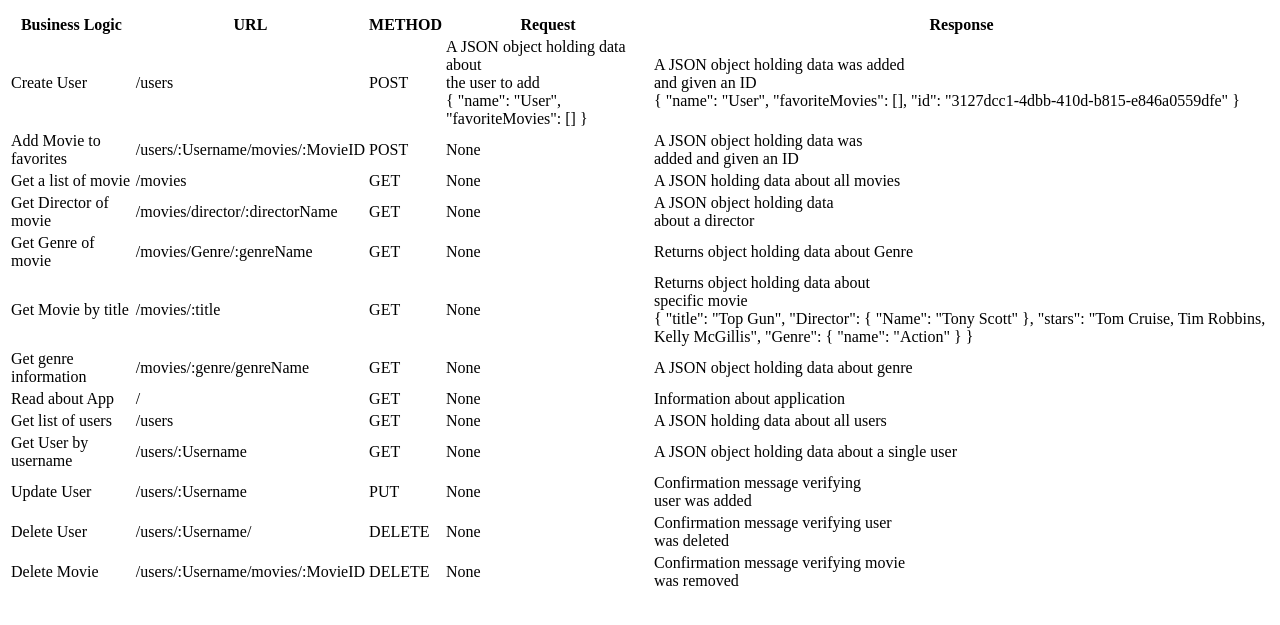
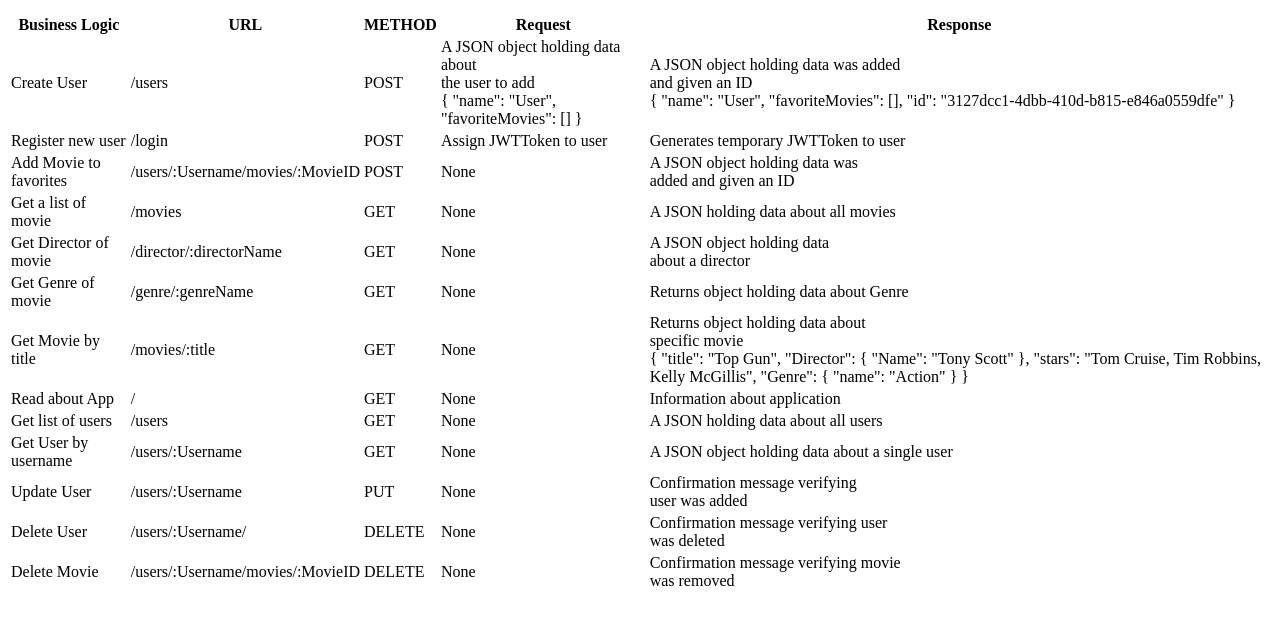
Before and after one commit to Madison-Cox/movie-api, a website: page movie_api/public/documentation.html in a window 1280 px wide. Shown: the part 101-726 px from the top of the page. Drawn offline with Linux system fonts and the light colour scheme.

Commit message:
edited docoumentation

```diff
--- a/movie_api/public/documentation.html
+++ b/movie_api/public/documentation.html
@@ -33,6 +33,13 @@
 }</td>
             </tr>
             <tr>
+                <td>Register new user</td>
+                <td>/login</td>
+                <td>POST</td>
+                <td>Assign JWTToken to user</td>
+                <td>Generates temporary JWTToken to user</td>
+            </tr>
+            <tr>
                 <td>Add Movie to favorites</td>
                 <td>/users/:Username/movies/:MovieID</td>
                     <td>POST</td>
@@ -48,14 +55,14 @@
             </tr>
             <tr>
                 <td>Get Director of movie</td>
-                <td>/movies/director/:directorName</td>
+                <td>/director/:directorName</td>
                     <td>GET</td>
                     <td>None</td>
                     <td>A JSON object holding data<br> about a director</td>
             </tr>
             <tr>
                 <td>Get Genre of movie</td>
-                <td>/movies/Genre/:genreName</td>
+                <td>/genre/:genreName</td>
                     <td>GET</td>
                     <td>None</td>
                     <td>Returns object holding data about Genre</td>
@@ -75,13 +82,6 @@
         "name": "Action"
     }
 }</td>
-            </tr>
-            <tr>
-                <td>Get genre information</td>
-                <td>/movies/:genre/genreName</td>
-                <td>GET</td>
-                <td>None</td>
-                <td>A JSON object holding data about genre</td>
             </tr>
             <tr>
                 <td>Read about App</td>
```
Also changed, not shown: movie_api/index.js (+14 -10 lines).
